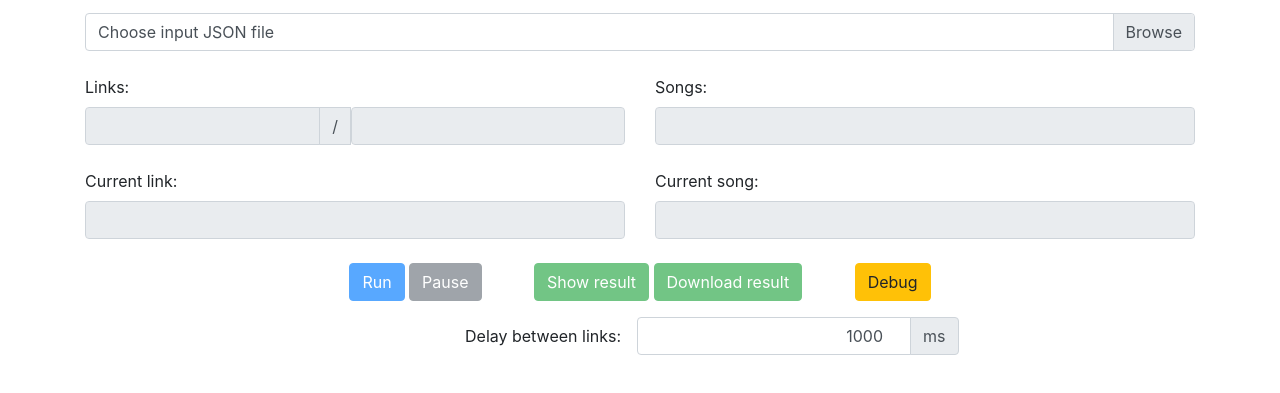
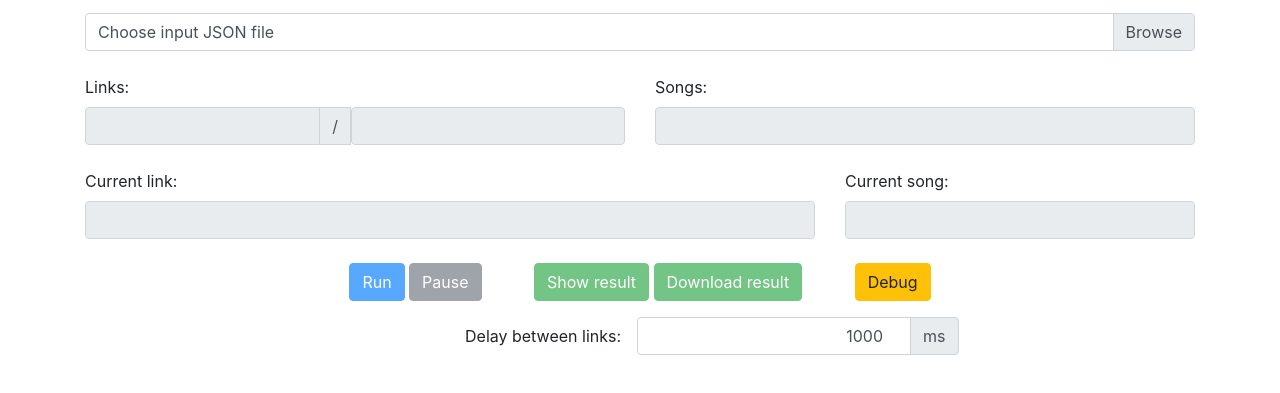
Before and after one commit to jurca/bloendunartaeki---goegn, a browser extension: page phase-3-crawler/phase-3-crawler.html in a window 1280 px wide. Shown: the part 167-560 px from the top of the page. Drawn offline with nearby package versions, Linux system fonts and the light colour scheme.

Commit message:
UI tweak

```diff
--- a/phase-3-crawler/phase-3-crawler.html
+++ b/phase-3-crawler/phase-3-crawler.html
@@ -45,13 +45,13 @@
                 </div>
             </div>
             <div class="row pb-2">
-                <div class="col">
+                <div class="col-8">
                     <div class="form-group">
                         <label>Current link:</label>
                         <input id="currentLink" class="form-control" readonly tabindex="-1">
                     </div>
                 </div>
-                <div class="col">
+                <div class="col-4">
                     <div class="form-group">
                         <label>Current song:</label>
                         <input id="currentSong" class="form-control" readonly tabindex="-1">
```
